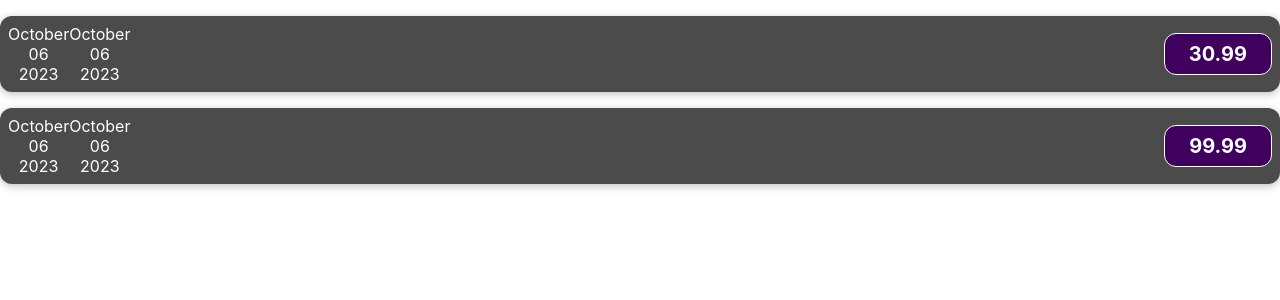
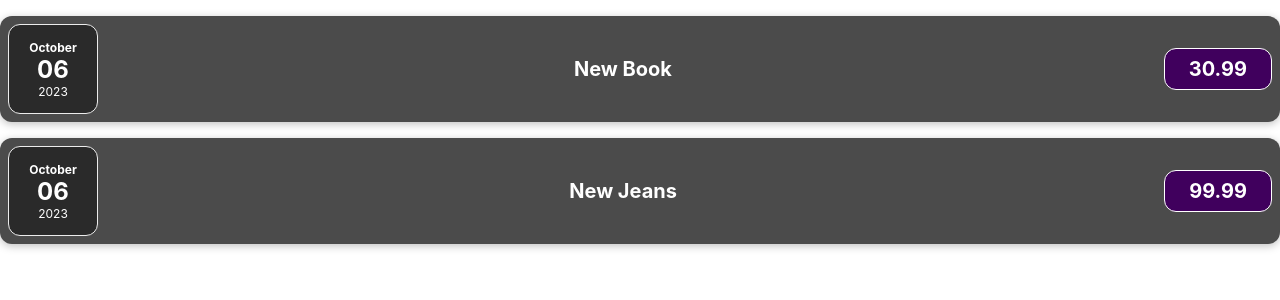
Before and after one commit to J3alou5/expenses, a React (Create React App) app: page / in a window 1280 px wide. Shown: the top 300 px of the page. Built offline with nearby package versions, Linux system fonts and the light colour scheme.

Commit message:
Ül 5
esimene iseseisev ül

```diff
--- /dev/null
+++ b/src/components/ExpenseDate.css
@@ -0,0 +1,26 @@
+.expense-date {
+    display: flex;
+    flex-direction: column;
+    width: 5.5rem;
+    height: 5.5rem;
+    border: 1px solid #ececec;
+    background-color: #2a2a2a;
+    color: white;
+    border-radius: 12px;
+    align-items: center;
+    justify-content: center;
+}
+
+.expense-date__month {
+    font-size: 0.75rem;
+    font-weight: bold;
+}
+
+.expense-date__year {
+    font-size: 0.75rem;
+}
+
+.expense-date__day {
+    font-size: 1.5rem;
+    font-weight: bold;
+}
--- a/src/components/ExpenseDate.js
+++ b/src/components/ExpenseDate.js
@@ -1,15 +1,17 @@
+import './ExpenseDate.css';
+
 function ExpenseDate(props){
     const day = props.date.toLocaleString('en-US', { day: '2-digit' });
     const month = props.date.toLocaleString('en-US', { month: 'long' });
     const year = props.date.getFullYear();
 
     return (
-      <div>
-        <div>{month}</div>
-        <div>{day}</div>
-        <div>{year}</div>
+      <div className="expense-date">
+        <div className="expense-date__month">{month}</div>
+        <div className="expense-date__day">{day}</div>
+        <div className="expense-date__year">{year}</div>
       </div>
     );
-  }
+}
 
-  export default ExpenseDate;
+export default ExpenseDate;
--- a/src/components/Expenseitem.js
+++ b/src/components/Expenseitem.js
@@ -10,13 +10,8 @@
             <ExpenseDate
             date={props.expenseData.date}
             />
-         <div>
-        <div>{month}</div>
-        <div>{day}</div>
-        <div>{year}</div>
-      </div>
       <div className="expense-item__description">
-        <h2>{props.expenseData.title}</h2>
+        <h2>{props.expenseData.Title}</h2>
         <div className="expense-item__price">
           {props.expenseData.price}
             </div>
```
